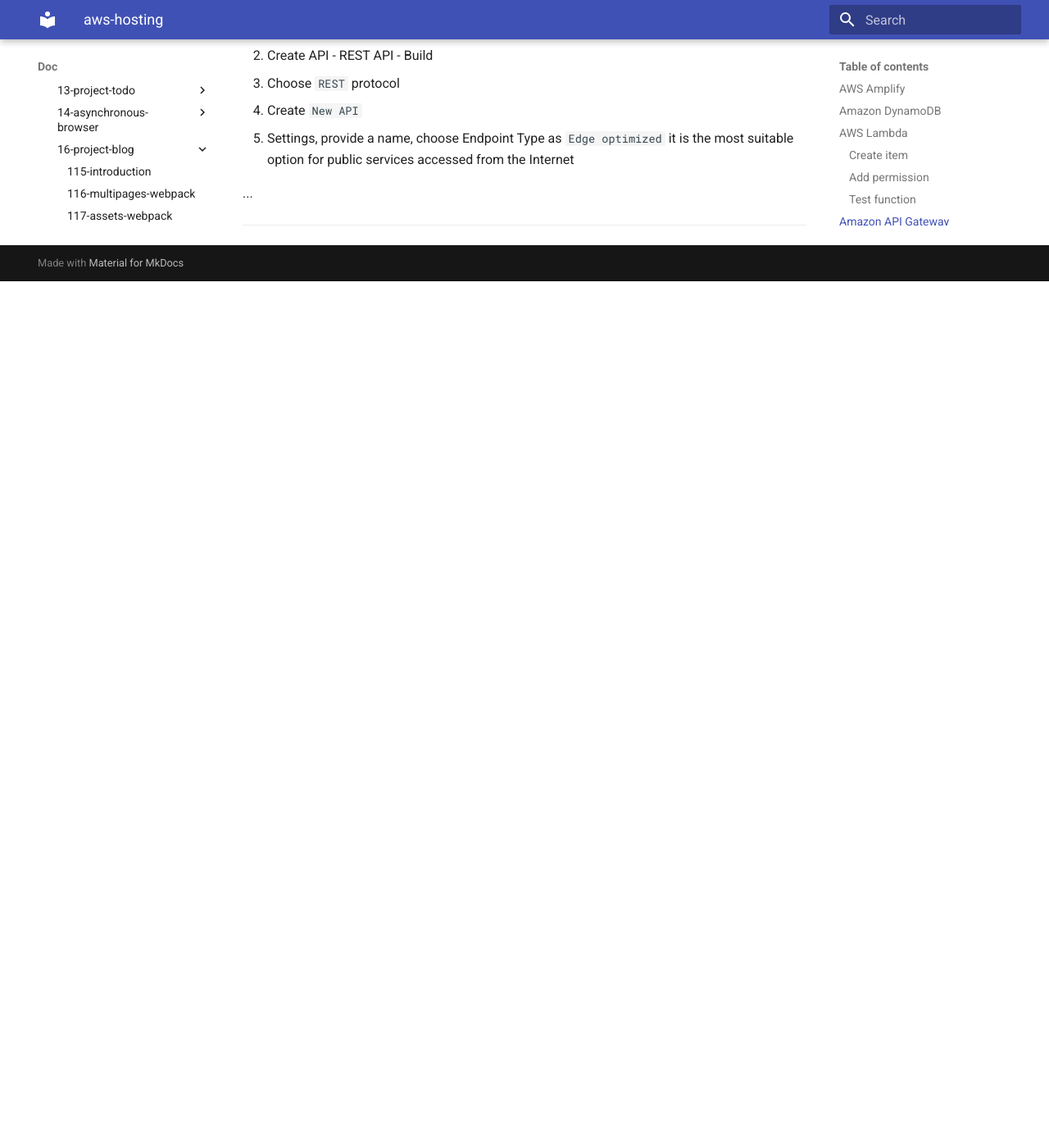
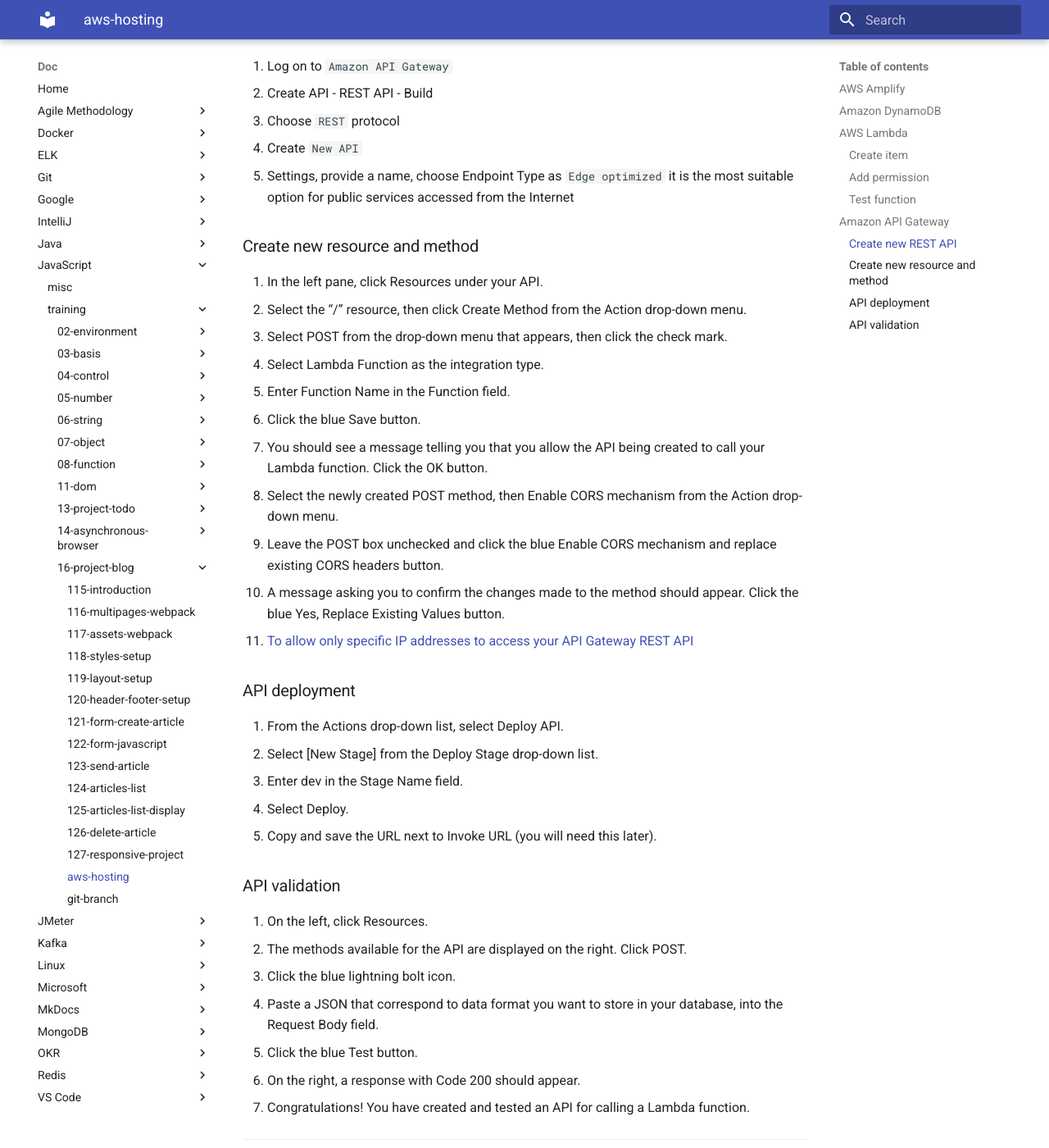
Before and after one commit to oldu73/doc, an MkDocs documentation site: the page built from docs/javascript/training/16-project-blog/aws-hosting.md, in a window 1280 px wide and 1400 px high, scrolled down 3497 px. Shown: the whole window at 82% size. Built offline with MkDocs 1.6.1 and Material for MkDocs 9.7.7, drawn with Linux system fonts in a browser that asks for light colours; before the commit the page ends 3840 px from its top, so only the background shows below that.

Commit message:
js training blog project api to create item done

```diff
--- a/docs/javascript/training/16-project-blog/aws-hosting.md
+++ b/docs/javascript/training/16-project-blog/aws-hosting.md
@@ -140,12 +140,44 @@
 
 ## Amazon API Gateway
 
+### Create new REST API
+
 1. Log on to `Amazon API Gateway`
 2. Create API - REST API - Build
 3. Choose `REST` protocol
 4. Create `New API`
 5. Settings, provide a name, choose Endpoint Type as `Edge optimized` it is the most suitable option for public services accessed from the Internet
 
-...
+### Create new resource and method
+
+1. In the left pane, click Resources under your API.
+2. Select the “/” resource, then click Create Method from the Action drop-down menu.
+3. Select POST from the drop-down menu that appears, then click the check mark.
+4. Select Lambda Function as the integration type.
+5. Enter Function Name in the Function field.
+6. Click the blue Save button.
+7. You should see a message telling you that you allow the API being created to call your Lambda function. Click the OK button.
+8. Select the newly created POST method, then Enable CORS mechanism from the Action drop-down menu.
+9. Leave the POST box unchecked and click the blue Enable CORS mechanism and replace existing CORS headers button.
+10. A message asking you to confirm the changes made to the method should appear. Click the blue Yes, Replace Existing Values button.
+11. [To allow only specific IP addresses to access your API Gateway REST API](https://aws.amazon.com/fr/premiumsupport/knowledge-center/api-gateway-resource-policy-access/)
+
+### API deployment
+
+1. From the Actions drop-down list, select Deploy API.
+2. Select [New Stage] from the Deploy Stage drop-down list.
+3. Enter dev in the Stage Name field.
+4. Select Deploy.
+5. Copy and save the URL next to Invoke URL (you will need this later).
+
+### API validation
+
+1. On the left, click Resources.
+2. The methods available for the API are displayed on the right. Click POST.
+3. Click the blue lightning bolt icon.
+4. Paste a JSON that correspond to data format you want to store in your database, into the Request Body field.
+5. Click the blue Test button.
+6. On the right, a response with Code 200 should appear.
+7. Congratulations! You have created and tested an API for calling a Lambda function.
 
 ---
```
